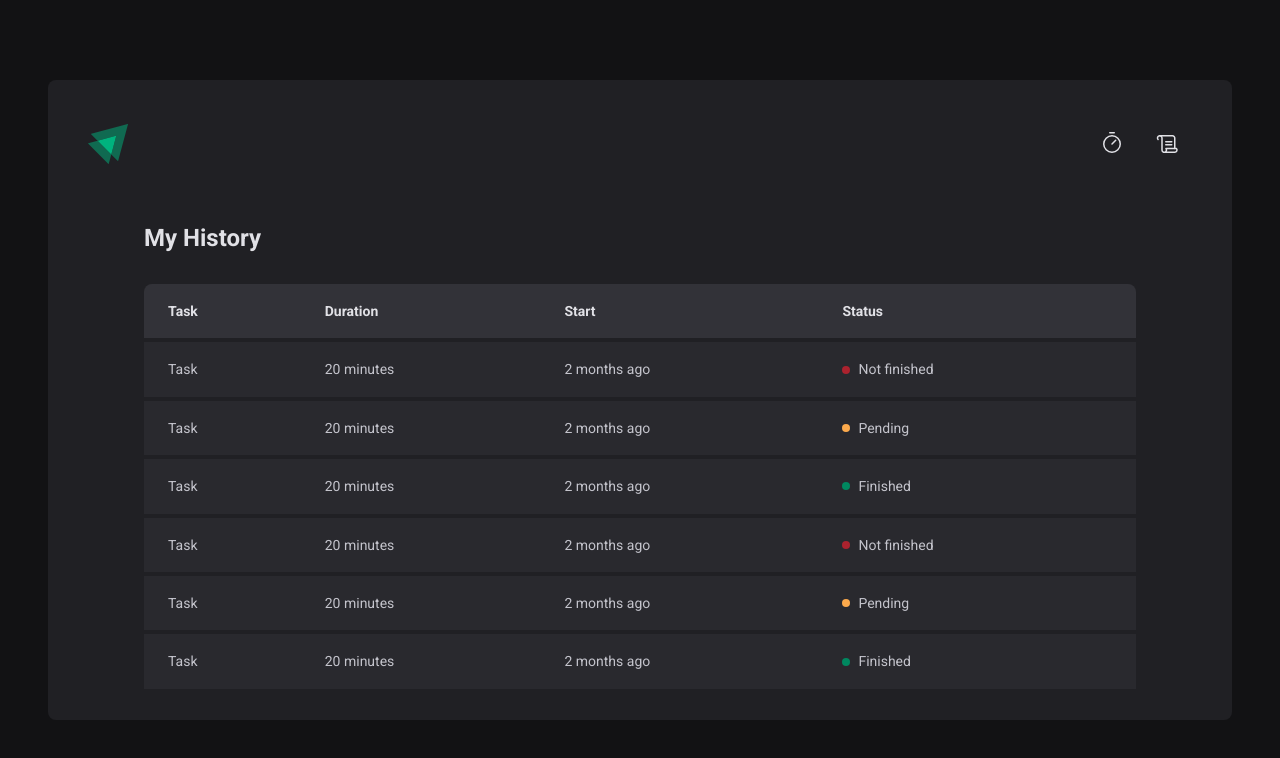
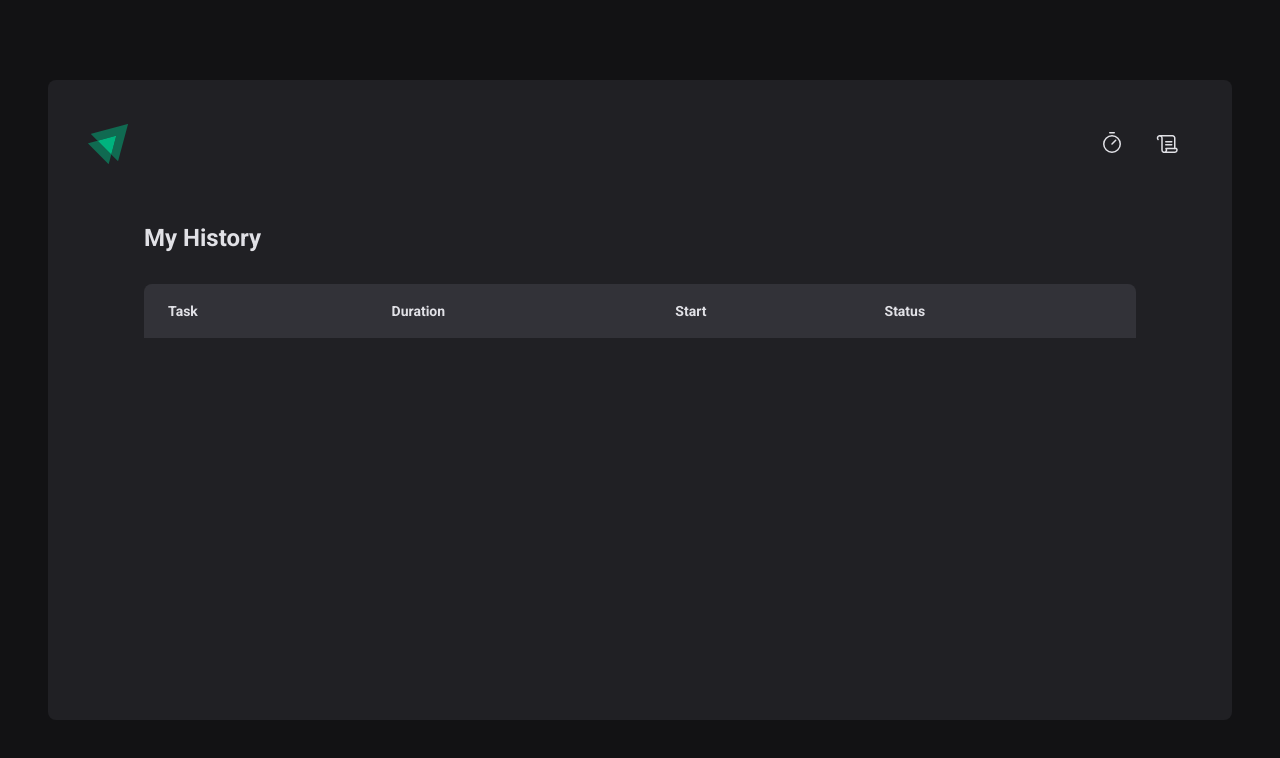
Before and after one commit to o-yurimaciel/ignite-timer-ts, a React (Vite) app: page /history in a window 1280 px wide. Shown: the top 758 px of the page. Built offline with nearby package versions, Linux system fonts and the light colour scheme.

Commit message:
map cycles on history component

```diff
--- a/src/contexts/CycleContext.tsx
+++ b/src/contexts/CycleContext.tsx
@@ -78,7 +78,7 @@
         if (cycle.id === activeCycleId) {
           return {
             ...cycle,
-            finishedDate: new Date(),
+            interruptedDate: new Date(),
           }
         } else {
           return cycle
--- a/src/pages/History/index.tsx
+++ b/src/pages/History/index.tsx
@@ -19,54 +19,26 @@
             </tr>
           </thead>
           <tbody>
-            <tr>
-              <td>Task</td>
-              <td>20 minutes</td>
-              <td>2 months ago</td>
-              <td>
-                <Status statusColor="red">Not finished</Status>
-              </td>
-            </tr>
-            <tr>
-              <td>Task</td>
-              <td>20 minutes</td>
-              <td>2 months ago</td>
-              <td>
-                <Status statusColor="yellow">Pending</Status>
-              </td>
-            </tr>
-            <tr>
-              <td>Task</td>
-              <td>20 minutes</td>
-              <td>2 months ago</td>
-              <td>
-                <Status statusColor="green">Finished</Status>
-              </td>
-            </tr>
-            <tr>
-              <td>Task</td>
-              <td>20 minutes</td>
-              <td>2 months ago</td>
-              <td>
-                <Status statusColor="red">Not finished</Status>
-              </td>
-            </tr>
-            <tr>
-              <td>Task</td>
-              <td>20 minutes</td>
-              <td>2 months ago</td>
-              <td>
-                <Status statusColor="yellow">Pending</Status>
-              </td>
-            </tr>
-            <tr>
-              <td>Task</td>
-              <td>20 minutes</td>
-              <td>2 months ago</td>
-              <td>
-                <Status statusColor="green">Finished</Status>
-              </td>
-            </tr>
+            {cycles.map((cycle) => {
+              return (
+                <tr key={cycle.id}>
+                  <td>{cycle.task}</td>
+                  <td>{cycle.minutesAmount} minutes</td>
+                  <td>{cycle.startDate.toISOString()}</td>
+                  <td>
+                    {cycle.finishedDate && (
+                      <Status statusColor="green">Finished</Status>
+                    )}
+                    {cycle.interruptedDate && (
+                      <Status statusColor="red">Interrupted</Status>
+                    )}
+                    {!cycle.finishedDate && !cycle.interruptedDate && (
+                      <Status statusColor="yellow">In progress</Status>
+                    )}
+                  </td>
+                </tr>
+              )
+            })}
           </tbody>
         </table>
       </HistoryList>
```
